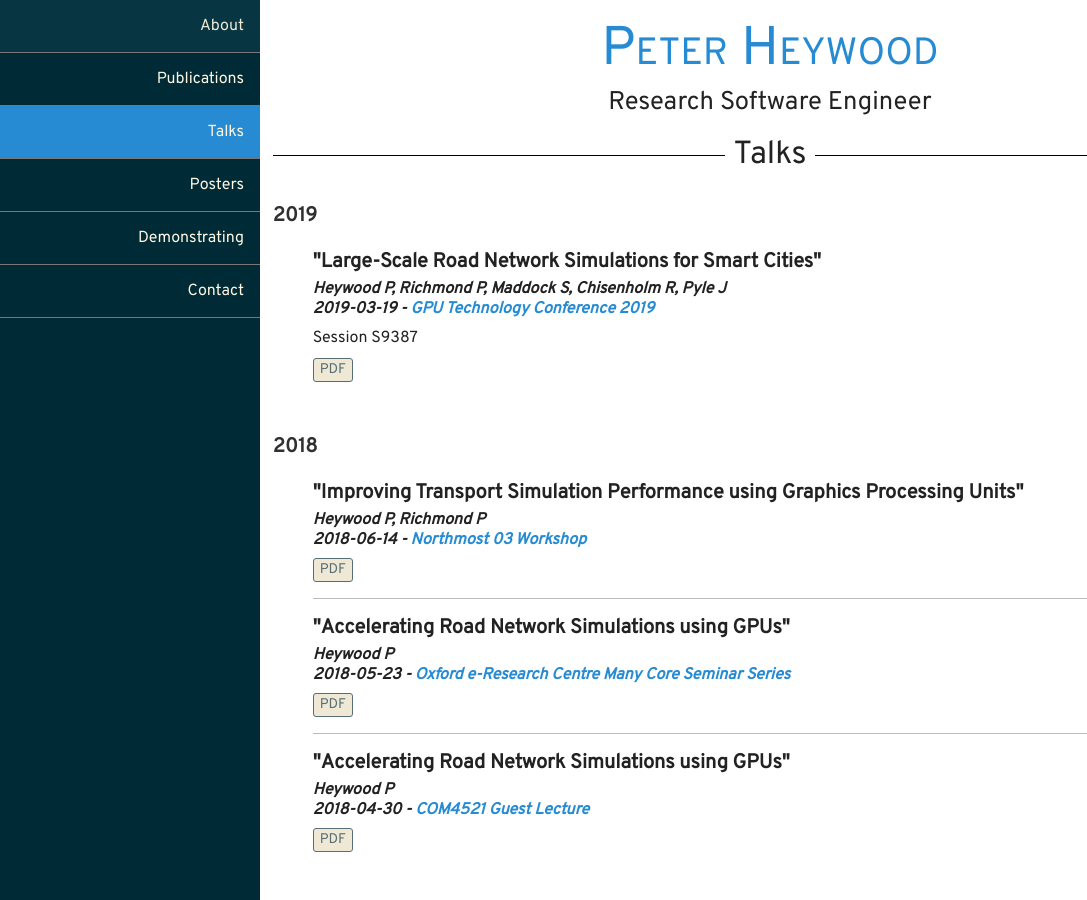
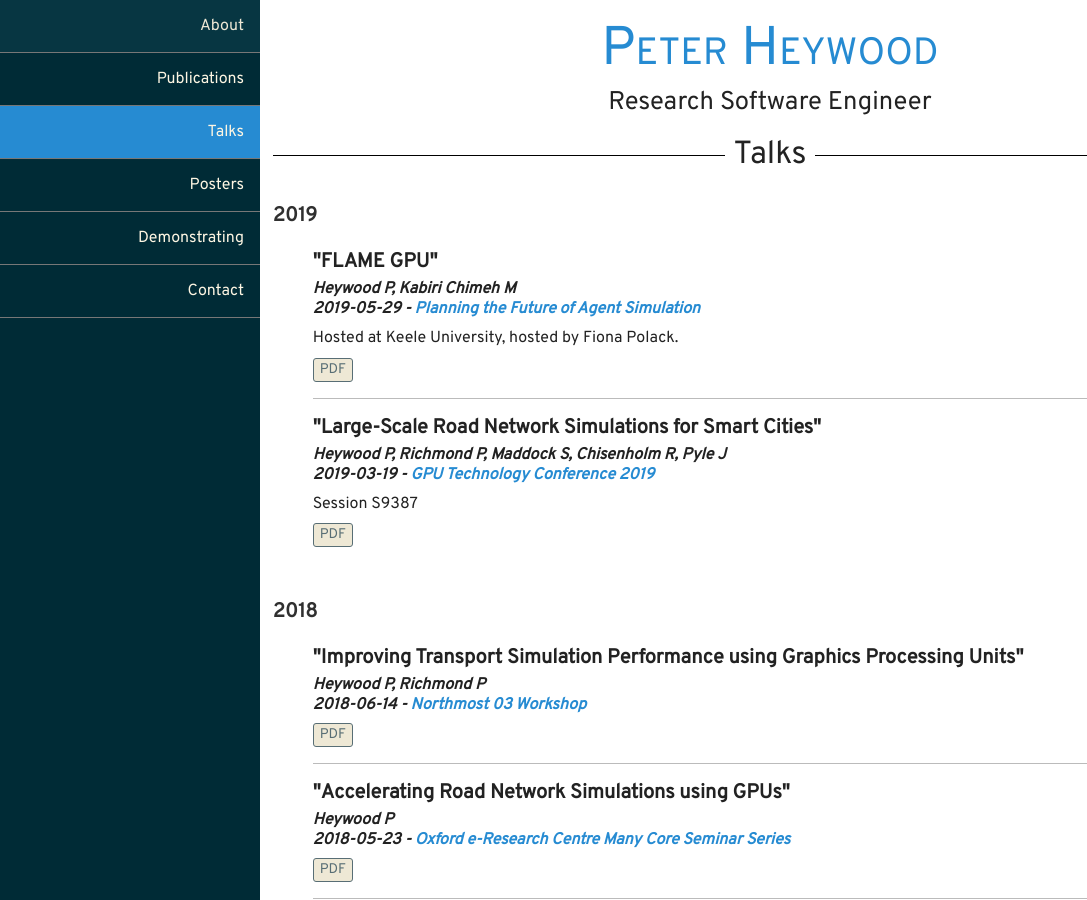
Before and after one commit to ptheywood/ptheywood.github.io, a Jekyll site: the page built from talks/index.html, in a window 1280 px wide and 900 px high. Shown: the whole window, without its empty margins (0-1087 px from the left). Built offline with Jekyll 4.4.1, drawn with Linux system fonts in a browser that asks for light colours; nearby versions of some CDN libraries; some web fonts are replaced.

Commit message:
Add Future of Agent Simulation talk to talks.yaml

```diff
--- a/_data/talks.yml
+++ b/_data/talks.yml
@@ -7,6 +7,14 @@
       title: "Large-Scale Road Network Simulations for Smart Cities"
       note: 'Session S9387'
       pdf: '/download/presentations/heywood-gtc2019-presentation.pdf'
+      recording:
+    - authors: "Heywood P, Kabiri Chimeh M"
+      date: 2019-05-29
+      event: "Planning the Future of Agent Simulation"
+      event_url:
+      title: "FLAME GPU"
+      note: 'Hosted at Keele University, hosted by Fiona Polack.'
+      pdf: 'https://ptheywood.uk/abm-keele/'
       recording:
 - year: 2018
   talks:
```
Also changed, not shown: 1 other file.
